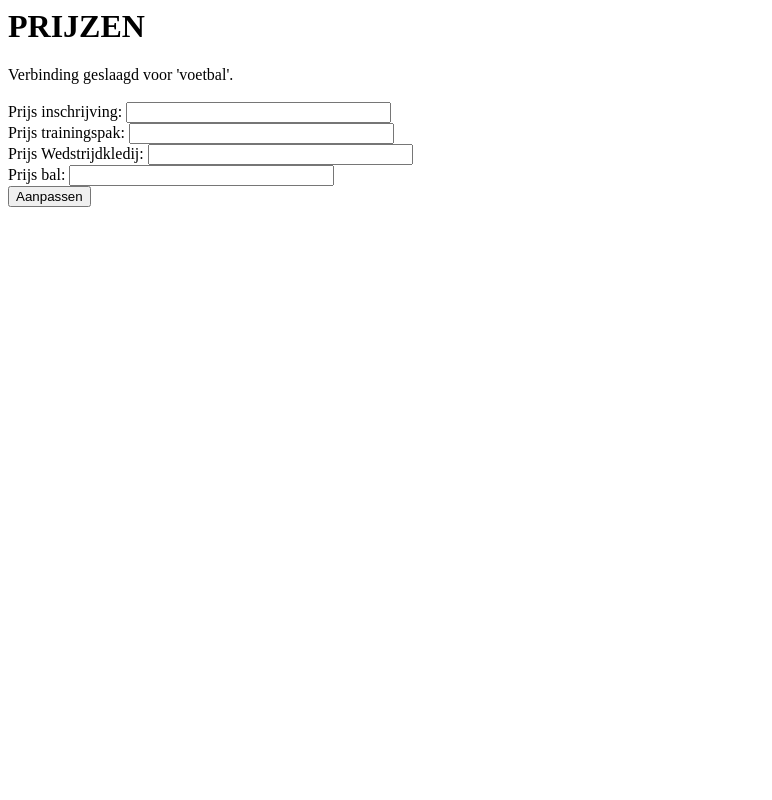
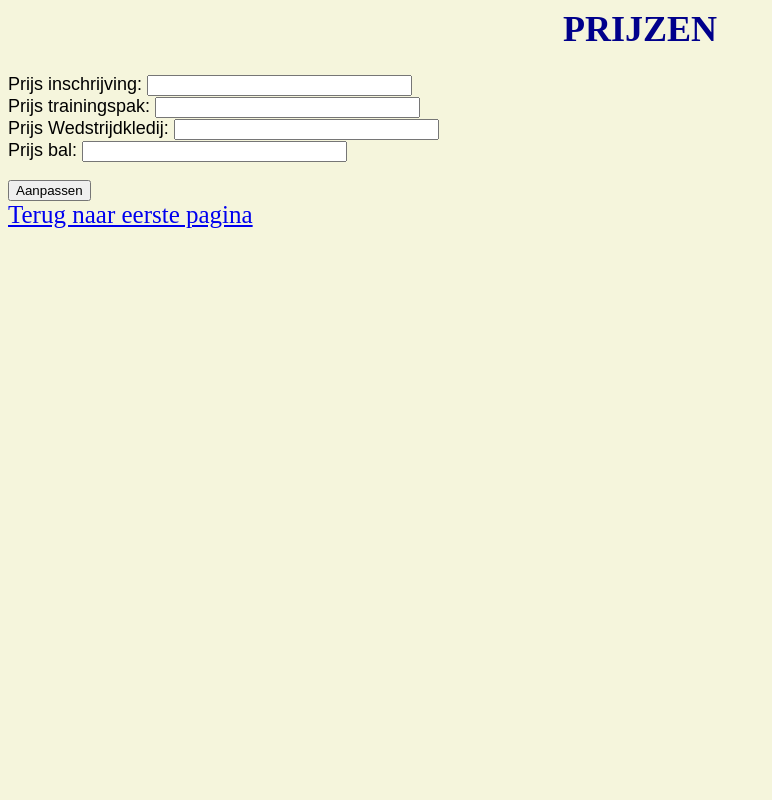
Before and after one commit to YeeehTimmay/PHPeindwerk, a PHP site: page /Inschrijving_Prijzen.php in a window 1280 px wide. Shown: the whole page, without its empty margins (0-772 px from the left). Run offline with PHP 8.4, Linux system fonts and the light colour scheme; the visitor is signed in with stand-in values (Sample User, id 1).

Commit message:
Day 5 7/10/2019 added CSS

```diff
--- a/Index.php
+++ b/Index.php
@@ -1,10 +1,12 @@
 <?php
 echo "<head><title>Voetbal Inschrijvingen 2019-2020</title><h1>Voetbal Inschrijvingen 2019-2020</h1></head><body>";
+echo '<link rel="stylesheet" type="text/css" href="style.css"></head>';
 echo '<form method = "post" action = "login.php">';
 echo '<button type= "submit">LOG IN</button>';
 echo '</form> ';
 echo "<a href=/PHPeindwerk/InschrijfFormulier>INSCHRIJVEN</a><br><br>";
 echo "<a href=/PHPeindwerk/Overzicht_Inschrijvingen>OVERZICHT</a><br><br>";
 echo "<a href=/PHPeindwerk/Verwijderen_Inschrijvingen>INSCHRIJVING ANNULEREN</a><br><br>";
+echo "<a href=/PHPeindwerk/Inschrijving_Prijzen>PRIJZEN</a><br><br>";
 echo "</body></html>";
  ?>
--- a/InschrijfFormulier.php
+++ b/InschrijfFormulier.php
@@ -21,8 +21,8 @@ if ($link) {
   $beide = $trainingspakgeld+$Wedstrijdkledij;
 
   echo "<html>";
-  echo "<head><title>Inschrijven</title><h1>Inschrijven</h1></head>";
-  echo "<body>";
+  echo "<head><title>Inschrijven</title><h1>Inschrijven</h1>";
+  echo '<link rel="stylesheet" type="text/css" href="style.css"></head><body>';
   echo '<form action="Inschrijving_Verwerk.php" method="post">';
   echo 'Naam: <input type = "text" size="30" name="naam"required = "required"><br>';
   echo 'Voornaam: <input type = "text" size = "30" name="voornaam" required ="required"><br>';
@@ -58,7 +58,7 @@ else {
   echo "Verbinding mislukt:";
   echo mysqli_connect_error();
 }
-
+echo "<a href= Index.php>Terug naar eerste pagina</a>";
 
 
 
--- a/Inschrijving_Prijzen.php
+++ b/Inschrijving_Prijzen.php
@@ -4,15 +4,15 @@ if ($_SESSION['login'] == false) {
   header('Refresh:0; URL=login.php');
 }
 else {
-  echo "<html><head><title>PRIJZEN</title><h1>PRIJZEN</h1></head><body>";
+  echo "<html><head><title>PRIJZEN</title><h1>PRIJZEN</h1>";
+  echo '<link rel="stylesheet" type="text/css" href="style.css"></head><body>';
   $link = mysqli_connect("localhost","trainer","penalty","voetbal");
   if ($link) {
-    echo "Verbinding geslaagd voor 'voetbal'.<br><br>";
     echo '<form action="Inschrijving_Prijzen.php" method="post">';
     echo 'Prijs inschrijving: <input type = "text" size="30" name="inschrijving"required = "required"><br>';
     echo 'Prijs trainingspak: <input type = "text" size = "30" name="trainingspak" required ="required"><br>';
     echo 'Prijs Wedstrijdkledij: <input type = "text" size="30" name="wedstrijdkledij"required = "required"><br>';
-    echo 'Prijs bal: <input type = "text" size = "30" name="balprijs" required ="required"><br>';
+    echo 'Prijs bal: <input type = "text" size = "30" name="balprijs" required ="required"><br></form>';
     echo '<input type="submit" value="Aanpassen"> ';
   }
   if (isset($_POST['inschrijving']) and (isset($_POST['trainingspak'])) and (isset($_POST['wedstrijdkledij'])) and (isset($_POST['balprijs']))){
@@ -40,7 +40,7 @@ if (mysqli_query($link,$query)) {
 }
 }
 }
-
+echo "<br><a href= Index.php>Terug naar eerste pagina</a>";
 
 
 
--- a/Verwijderen_Inschrijvingen.php
+++ b/Verwijderen_Inschrijvingen.php
@@ -4,7 +4,8 @@ if ( $_SESSION['login'] == false) {
   header('Refresh:0; URL=login.php');
 }
 else {
-  echo "<html><head><title>Verwijderen</title><h1>INSCHRIJVING ANNULEREN</h1></head><body>";
+  echo "<html><head><title>Verwijderen</title><h1>INSCHRIJVING ANNULEREN</h1>";
+  echo '<link rel="stylesheet" type="text/css" href="style.css"></head><body>';
   echo "<form action=\"Verwijderen_Inschrijvingen.php\" method=\"Post\">";
   echo "Naam: <input type=\"text\" size=\"30\" name=\"naam\" ><br>";
   echo "Voornaam: <input type = \"text\" size = \"30\" name=\"voornaam\"><br>";
@@ -52,6 +53,8 @@ else {
   }
   }
   }
+  echo "<a href= Index.php>Terug naar eerste pagina</a>";
+  echo "</body></html>";
 
 }
  ?>
--- /dev/null
+++ b/style.css
@@ -0,0 +1,25 @@
+body {
+  background-color: beige;
+  font-size: 18;
+}
+h1 {
+  color: darkblue;
+  text-align: center;
+}
+p {
+  font-family:"Times New Roman", Times,serif;
+  font-size: 18;
+}
+form {
+  font-family:arial;
+  font-size: 18;
+}
+select {
+  font-family:arial;
+}
+option {
+  font-family:arial;
+}
+a {
+  font-size: 25;
+}
```
Also changed, not shown: Inschrijving_Verwerk.php (+4 -20 lines), Overzicht_Inschrijvingen.php (+4 -3 lines), login.php (+6 -2 lines).
